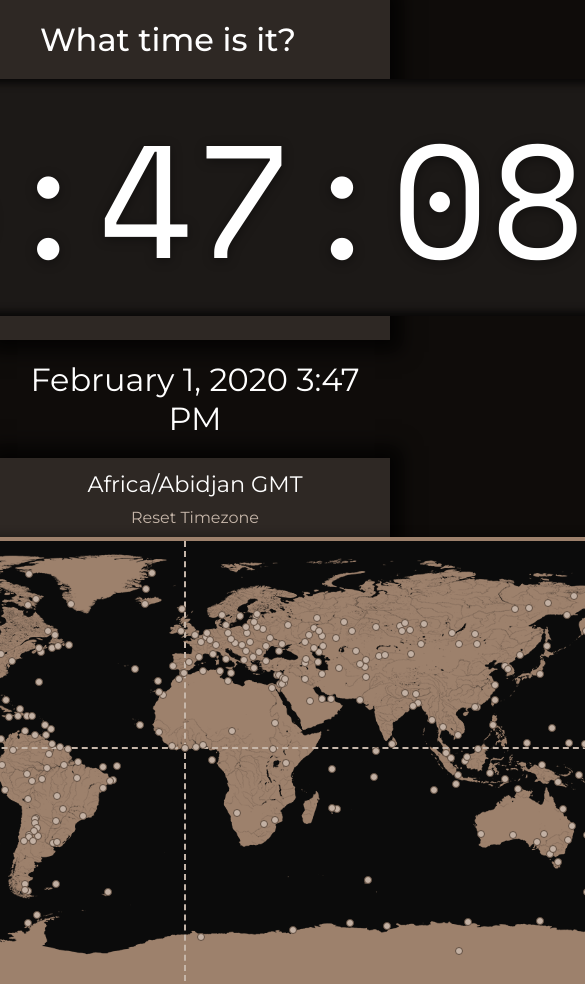
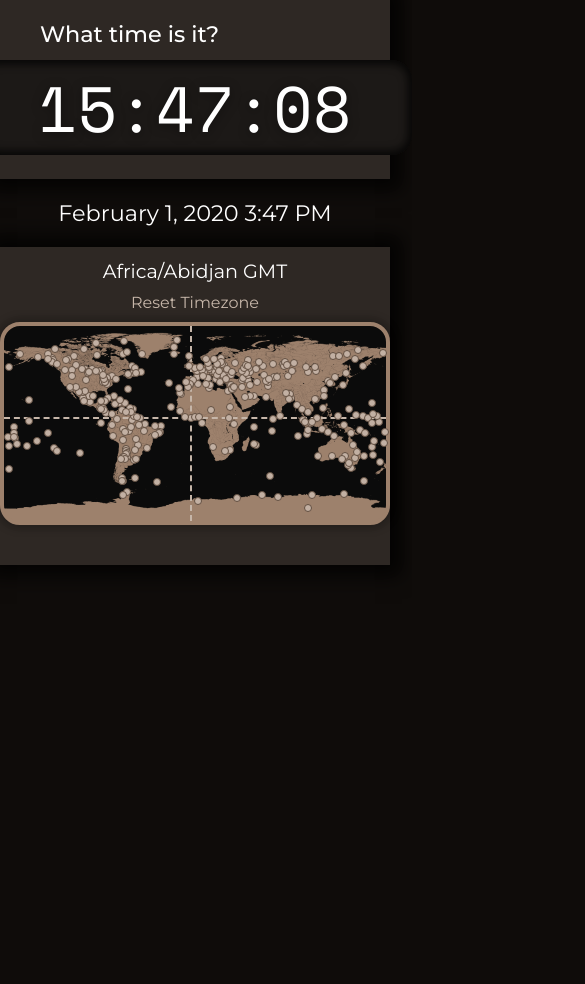
Before and after one commit to AlexDicy/HalexClock, a plain HTML site: page index.html in a window 390 px wide. Shown: the top 984 px of the page, 585 px wide, since content can reach past the window. After the commit the page ends 844 px from the top, so only its background shows below. Drawn offline with nearby package versions, Linux system fonts and the light colour scheme.

Commit message:
make page responsive

```diff
--- a/index.html
+++ b/index.html
@@ -38,8 +38,10 @@
         <div class="timezone-name"></div>
         <div class="timezone-reset">Reset Timezone</div>
         <div class="map-container">
-            <div class="map-x"></div>
-            <div class="map-y"></div>
+            <div class="map">
+                <div class="map-x"></div>
+                <div class="map-y"></div>
+            </div>
         </div>
     </div>
 
--- a/script.js
+++ b/script.js
@@ -2,12 +2,18 @@ const clockTime = document.querySelector(".clock-time");
 const dateElement = document.querySelector(".date-container");
 const timezoneName = document.querySelector(".timezone-name");
 const timezoneReset = document.querySelector(".timezone-reset");
-const mapElement = document.querySelector(".map-container");
+const mapElement = document.querySelector(".map");
 const mapX = document.querySelector(".map-x");
 const mapY = document.querySelector(".map-y");
 let mapWidth = mapElement.offsetWidth;
 let mapHeight = mapElement.offsetHeight;
 let mapDisabled = false;
+
+
+window.addEventListener("resize", () => {
+    mapWidth = mapElement.offsetWidth;
+    mapHeight = mapElement.offsetHeight;
+});
 
 function update() {
     let now = moment();
@@ -92,7 +98,6 @@ mapElement.addEventListener("mousemove", event => {
     let top = rect.top + document.body.scrollTop;
     let left = rect.left + document.body.scrollLeft;
 
-    console.log(top, left, event.clientX - left, event.clientY - top);
     let x = event.clientX - left;
     let y = event.clientY - top;
     let px = x / mapWidth;
@@ -114,6 +119,11 @@ mapElement.addEventListener("mousemove", event => {
 });
 
 mapElement.addEventListener("click", event => {
+    if (mapDisabled) {
+        mapDisabled = false;
+        mapElement.style.opacity = 1;
+        return;
+    }
     mapDisabled = true;
     mapElement.style.opacity = 0.7;
 });
--- a/style.css
+++ b/style.css
@@ -35,14 +35,10 @@ a, a:visited {
     box-shadow: 0 0 18px 12px rgba(0, 0, 0, 0.7), 0 0 12px 2px rgba(0, 0, 0, 0.2);
 }
 
-.top-section {
-    height: 340px;
-}
-
 .top-section .title {
     font-size: 2rem;
     font-weight: 500;
-    margin: 20px auto 0 40px;
+    margin: 20px auto 12px 40px;
 }
 
 .clock-container {
@@ -92,24 +88,27 @@ a, a:visited {
 }
 
 .map-container {
+    width: 896px;
+}
+
+.map {
     position: relative;
     margin: 10px 0 40px 0;
     background: hsl(26, 20%, 52%) url("/map.png") 50% 50%;
     background-size: cover;
     border: 4px solid hsl(26, 20%, 52%);
     border-radius: 20px;
-    height: 448px;
-    width: 896px;
+    padding-top: 50%;
     box-shadow: 0 0 8px 4px rgba(0, 0, 0, 0.2), 0 0 6px 2px rgba(0, 0, 0, 0.06);
     transition: opacity 100ms ease;
 }
 
-.map-container .map-x, .map-container .map-y {
+.map .map-x, .map .map-y {
     position: absolute;
     transition: left 100ms ease-out, top 100ms ease-out;
 }
 
-.map-container .map-x {
+.map .map-x {
     top: 0;
     bottom: 0;
     width: 0;
@@ -117,7 +116,7 @@ a, a:visited {
     border-left: 2px dashed hsl(26, 20%, 72%);
 }
 
-.map-container .map-y {
+.map .map-y {
     left: 0;
     right: 0;
     height: 0;
@@ -125,7 +124,7 @@ a, a:visited {
     border-top: 2px dashed hsl(26, 20%, 72%);
 }
 
-.map-container span {
+.map span {
     position: absolute;
     width: 8px;
     height: 8px;
@@ -135,3 +134,48 @@ a, a:visited {
     border: 1px solid hsl(26, 20%, 32%);
     border-radius: 4px;
 }
+
+
+@media screen and (max-width: 960px) {
+    .top-section .title {
+        font-size: 1.4rem;
+    }
+
+    .clock-content .clock-time {
+        font-size: 4rem;
+    }
+
+    .date-container {
+        font-size: 1.4rem;
+    }
+
+    .timezone-name {
+        font-size: 1.2rem;
+    }
+
+    .map-container {
+        width: 640px;
+    }
+}
+
+@media screen and (max-width: 720px) {
+    .top-section .title {
+        font-size: 1.4rem;
+    }
+
+    .clock-content .clock-time {
+        font-size: 4rem;
+    }
+
+    .date-container {
+        font-size: 1.4rem;
+    }
+
+    .timezone-name {
+        font-size: 1.2rem;
+    }
+
+    .map-container {
+        width: 100%;
+    }
+}
```
